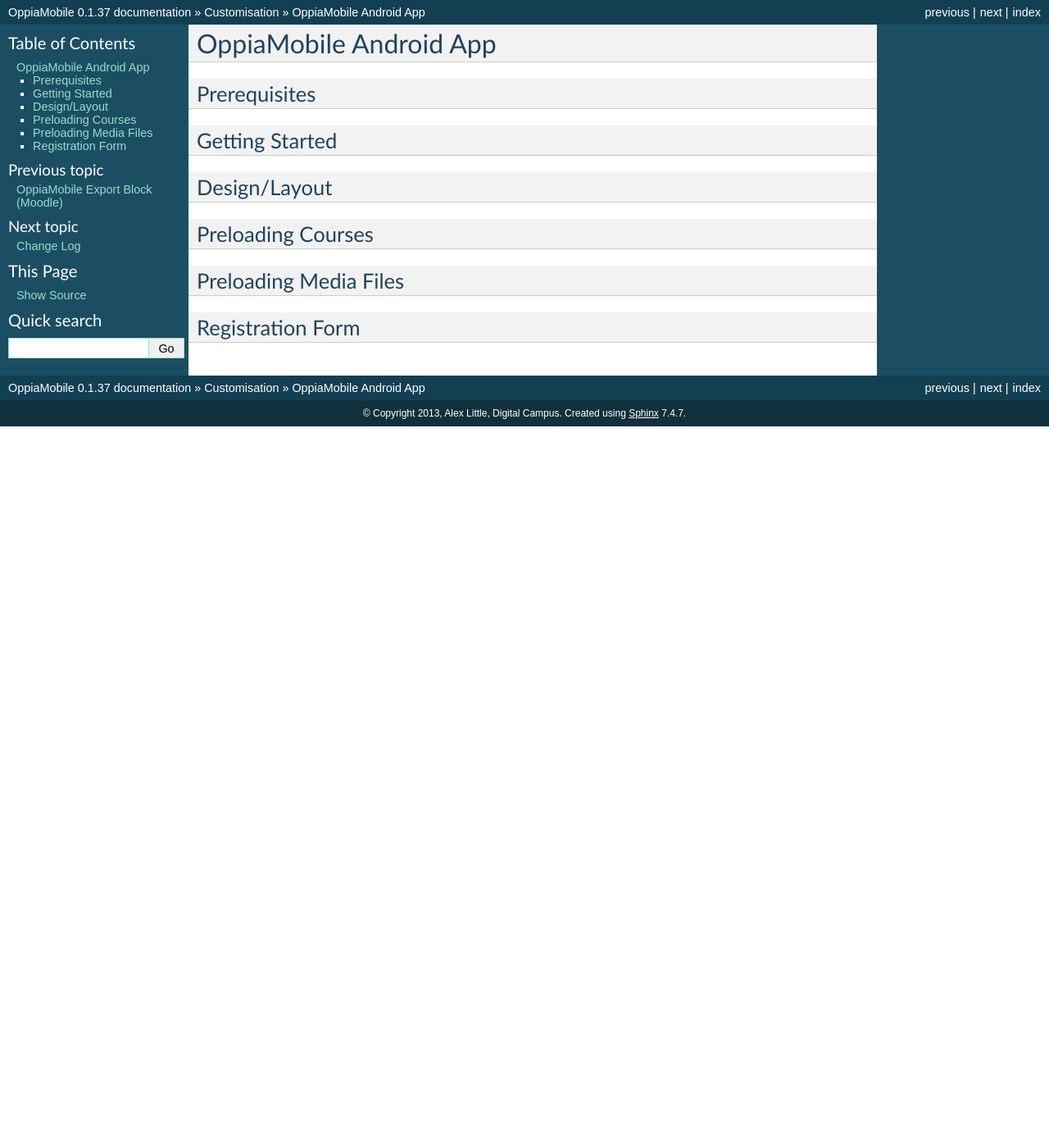
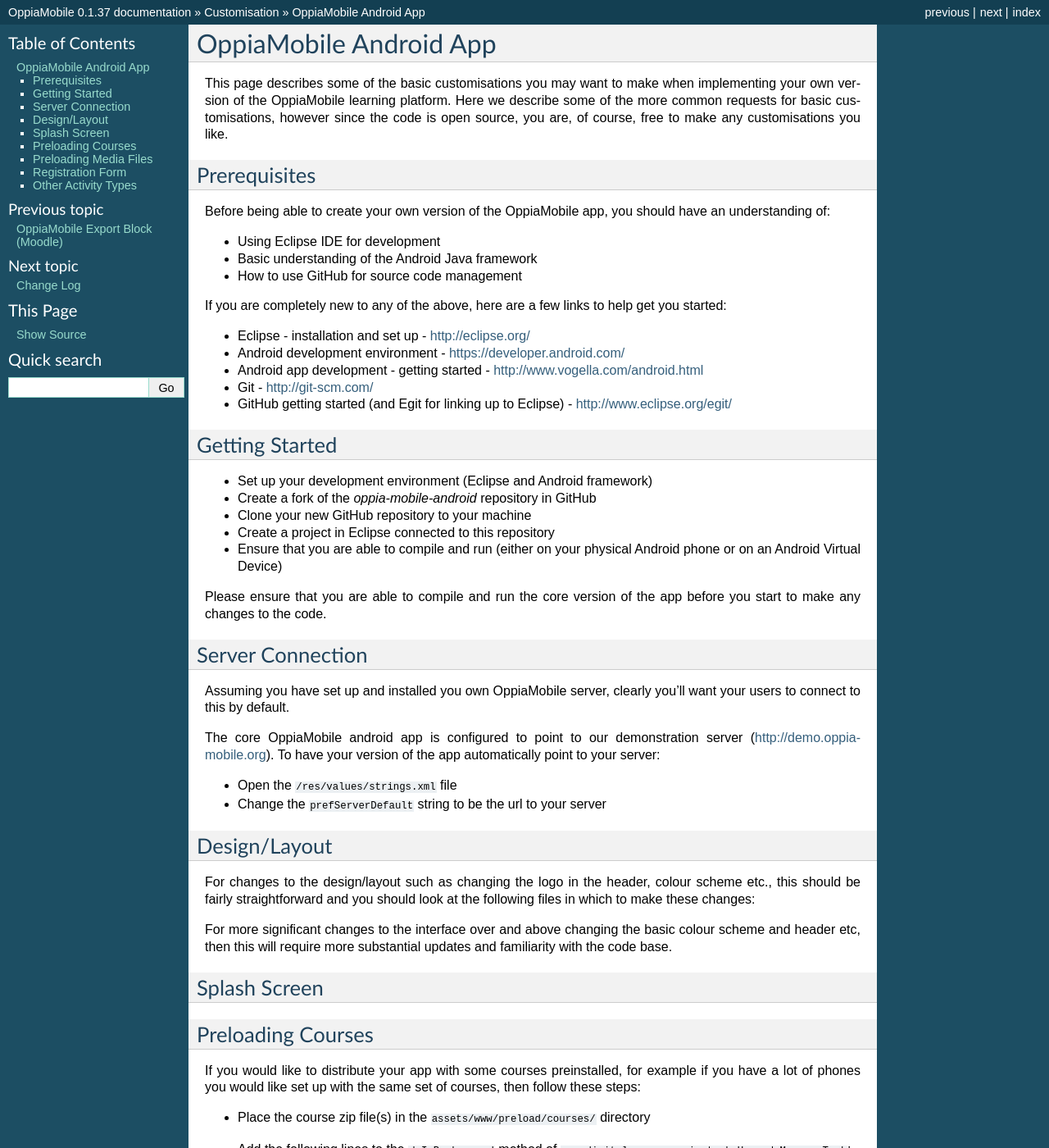
Before and after one commit to DigitalCampus/django-oppia, a Sphinx documentation site: the page built from docs/custom/client/index.rst, in a window 1280 px wide and 1400 px high. Shown: the whole window at 82% size. Built offline with Sphinx 7.4.7, drawn with Linux system fonts in a browser that asks for light colours; the version number is read from the project's files by our own code; some of the changed text lies outside the part shown.

Commit message:
OPEN - task 70: Create docs for creating your own version of the phone client app https://github.com/DigitalCampus/django-oppia/issues/issue/70

```diff
--- a/docs/custom/client/index.rst
+++ b/docs/custom/client/index.rst
@@ -1,20 +1,103 @@
 OppiaMobile Android App
 ========================
 
+This page describes some of the basic customisations you may want to make when
+implementing your own version of the OppiaMobile learning platform. Here we
+describe some of the more common requests for basic customisations, however
+since the code is open source, you are, of course, free to make any
+customisations you like.
+
 Prerequisites
 --------------
+Before being able to create your own version of the OppiaMobile app, you should
+have an understanding of:
+
+* Using Eclipse IDE for development
+* Basic understanding of the Android Java framework
+* How to use GitHub for source code management
+
+If you are completely new to any of the above, here are a few links to help get
+you started:
+
+* Eclipse - installation and set up - http://eclipse.org/
+* Android development environment - https://developer.android.com/
+* Android app development - getting started - http://www.vogella.com/android.html
+* Git - http://git-scm.com/
+* GitHub getting started (and Egit for linking up to Eclipse) - http://www.eclipse.org/egit/
+
 
 Getting Started
 ---------------
+* Set up your development environment (Eclipse and Android framework)
+* Create a fork of the `oppia-mobile-android` repository in GitHub
+* Clone your new GitHub repository to your machine
+* Create a project in Eclipse connected to this repository
+* Ensure that you are able to compile and run (either on your physical Android
+  phone or on an Android Virtual Device)
+
+Please ensure that you are able to compile and run the core version of the app
+before you start to make any changes to the code.
+
+Server Connection
+-----------------
+Assuming you have set up and installed you own OppiaMobile server, clearly
+you'll want your users to connect to this by default.
+
+The core OppiaMobile android app is configured to point to our demonstration
+server (http://demo.oppia-mobile.org). To have your version of the app
+automatically point to your server:
+
+* Open the ``/res/values/strings.xml`` file
+* Change the ``prefServerDefault`` string to be the url to your server
 
 Design/Layout
 -------------
+For changes to the design/layout such as changing the logo in the header, colour
+scheme etc., this should be fairly straightforward and you should look at the
+following files in which to make these changes:
+
+
+
+
+For more significant changes to the interface over and above changing the basic
+colour scheme and header etc, then this will require more substantial updates
+and familiarity with the code base.
+
+
+Splash Screen
+-------------
+
 
 Preloading Courses
 -------------------
+If you would like to distribute your app with some courses preinstalled, for
+example if you have a lot of phones you would like set up with the same set of
+courses, then follow these steps:
+
+* Place the course zip file(s) in the ``assets/www/preload/courses/`` directory
+* Add the following lines to the ``doInBackground`` method of
+  ``org.digitalcampus.oppia.task.UpgradeManagerTask``::
+
+		if(!prefs.getBoolean("upgradeVXXX",false)){
+			Editor editor = prefs.edit();
+			editor.putBoolean("upgradeVXXX", true);
+			editor.commit();
+			publishProgress("Upgraded to vXXX");
+			payload.setResult(true);
+		}
+
+  where ``XXX`` is the new version number. The first time the app is installed
+  and run, the courses will be automatically installed.
+
+* To subsequently distribute an updated version of the app (with new versions of
+  the courses), then you will need to add another code block (with new version
+  number) to trigger the automatic installation of the updated/new courses.
 
 Preloading Media Files
 ----------------------
 
 Registration Form
 ------------------
+
+Other Activity Types
+--------------------
--- a/docs/custom/moodle-block/index.rst
+++ b/docs/custom/moodle-block/index.rst
@@ -1,8 +1,13 @@
 OppiaMobile Export Block (Moodle)
 =================================
+
+
 
 Prerequisites
 --------------
 
 Getting Started
 ---------------
+
+Other Activity Types
+--------------------
--- a/docs/index.rst
+++ b/docs/index.rst
@@ -6,7 +6,9 @@
 Welcome to the OppiaMobile documentation
 ==============================================
 
-OppiaMobile-Server is the server side component for the `OppiaMobile <http://oppia-mobile.org/>`_ learning application
+`OppiaMobile <http://oppia-mobile.org/>`_ is the mobile learning platform from
+`Digital Campus <http://digitalp-campus.org/>`_. This documentation details how
+to set up your own server and how you may make basic customisations.
 
 Contents:
 
```
Also changed, not shown: docs/custom/github.rst (added, +27 -0 lines), docs/custom/index.rst (+9 -1 lines).
